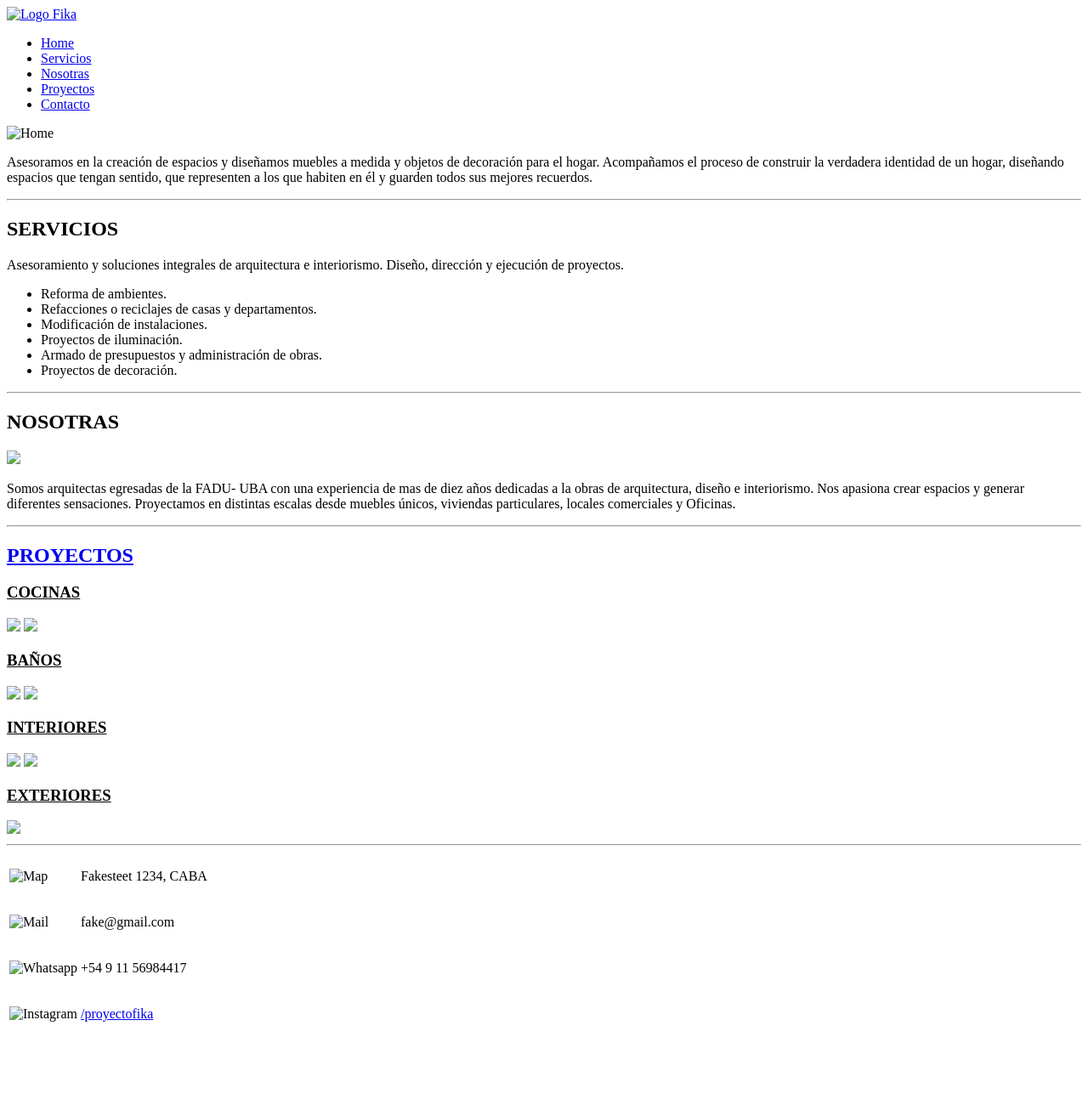
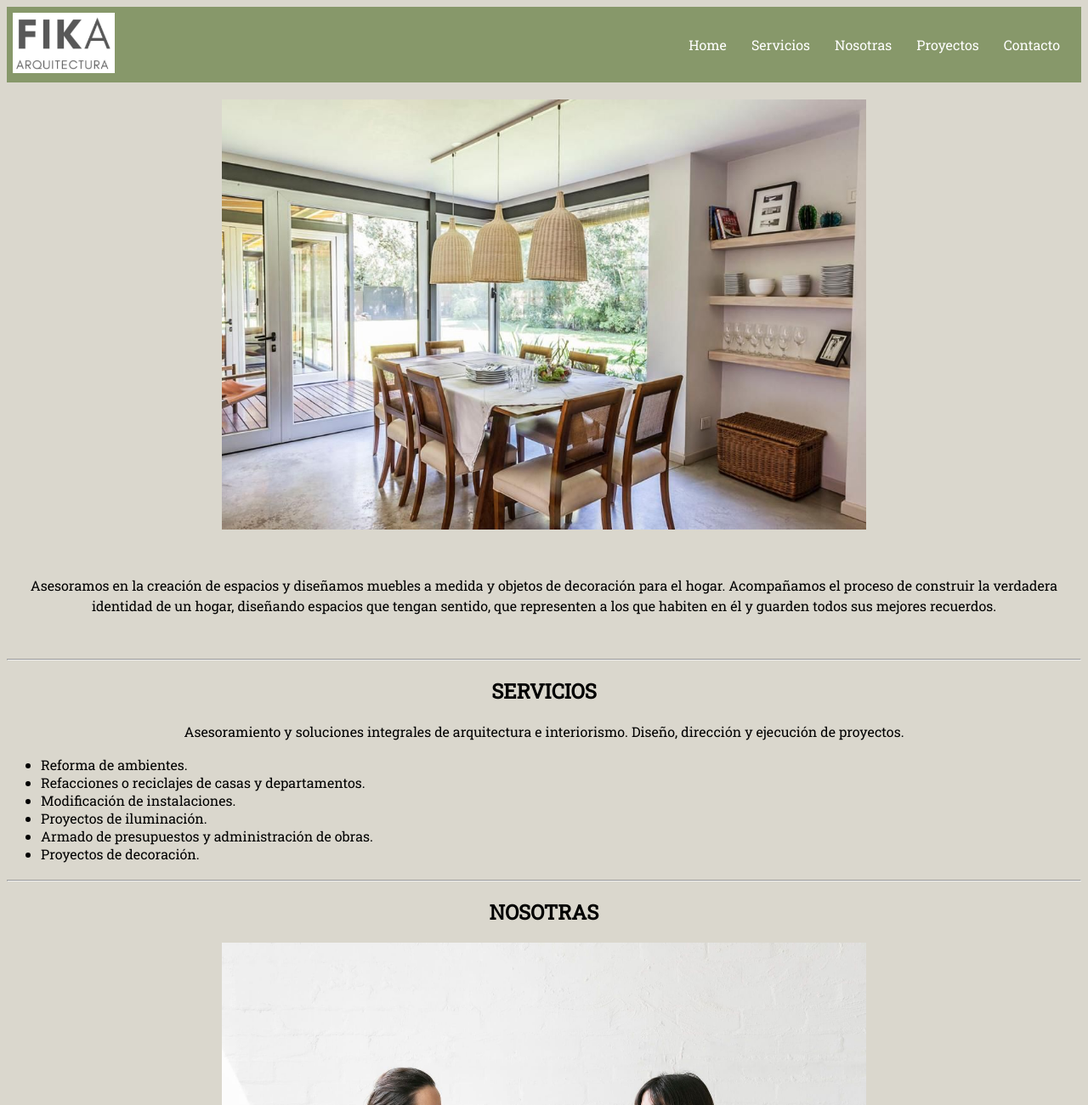
Before and after one commit to franciscofaguirre/ProyectoFika, a plain HTML site: page index.html in a window 1280 px wide. Shown: the top 1300 px of the page at 85% size. Before the commit the page ends 1229 px from the top, so only its background shows below. Drawn offline with Linux system fonts and the light colour scheme; the site is published under a folder, as on GitHub Pages, so addresses that start at the root find nothing.

Commit message:
Actualizacion fotos

```diff
--- a/index.html
+++ b/index.html
@@ -5,10 +5,10 @@
     <meta charset="UTF-8">
     <meta http-equiv="X-UA-Compatible" content="IE=edge">
     <meta name="viewport" content="width=device-width, initial-scale=1.0">
-    <link rel="shortcut icon" href="/imagenes/frameicon.jpg">
+    <link rel="shortcut icon" href="./imagenes/frameicon.jpg">
     <title> Proyecto Fika </title>
     <!-- CSS -->
-    <link rel="stylesheet" href="/CSS/estilos.css">
+    <link rel="stylesheet" href="./CSS/estilos.css">
 </head>
 
 
@@ -16,22 +16,22 @@
     <header class="header">
         <div class="headerLogo">
             <a href="/index.html">
-                <img src="/imagenes/logo.PNG" alt="Logo Fika"></a>
+                <img src="./imagenes/logo.PNG" alt="Logo Fika"></a>
         </div>
         <nav class="headerMenu ul li">
             <ul>
                 <li> <a href="index.html"> Home </a></li>
                 <li> <a href=#Servicios> Servicios </a></li>
                 <li> <a href=#Nosotras> Nosotras </a></li>
-                <li> <a href="/pages/proyectos.html"> Proyectos </a></li>
-                <li> <a href="/pages/contacto.html"> Contacto </a></li>
+                <li> <a href="./pages/proyectos.html"> Proyectos </a></li>
+                <li> <a href="./pages/contacto.html"> Contacto </a></li>
             </ul>
         </nav>
     </header>
 
 
     <section class="centrar espacio">
-        <img class="ajustarImagen" src="/imagenes/home.jfif" alt="Home">
+        <img class="ajustarImagen" src="./imagenes/home.jfif" alt="Home">
 
         <p class="centrarTexto"> Asesoramos en la creación de espacios y diseñamos muebles a medida y objetos de
         decoración para el hogar.
@@ -59,7 +59,7 @@
     <hr />
     <section id="Nosotras" class="centrar espacio">
         <h2><b> NOSOTRAS </b></h2>
-        <img src="/imagenes/arquitectas.jpg" width="60%">
+        <img src="./imagenes/arquitectas.jpg" width="60%">
 
         <p class="centrarTexto"> Somos arquitectas egresadas de la FADU- UBA con una experiencia de mas de diez años
             dedicadas a la obras de arquitectura, diseño e interiorismo. Nos apasiona crear espacios y generar
@@ -72,31 +72,31 @@
     <hr />
     <section>
         <div class="centrar">
-            <a href="/pages/proyectos.html">
+            <a href="./pages/proyectos.html">
                 <h2><b> PROYECTOS </b></h2>
             </a>
 
             <h3 class="espacioServicios"><u> COCINAS </u></h3>
             <div class="imagenes">
-                <img class="centrar" src="/imagenes/cocina1.PNG">
-                <img class="centrar" src="/imagenes/cocina2.PNG">
+                <img class="centrar" src="./imagenes/cocina1.PNG">
+                <img class="centrar" src="./imagenes/cocina2.PNG">
             </div>
 
             <h3 class="espacioServicios"><u> BAÑOS </u></h3>
             <div class="imagenes">
-                <img class="centrar" src="/imagenes/baño1.PNG">
-                <img class="centrar" src="/imagenes/baño2.PNG">
+                <img class="centrar" src="./imagenes/baño1.PNG">
+                <img class="centrar" src="./imagenes/baño2.PNG">
             </div>
 
             <h3 class="espacioServicios"><u> INTERIORES </u></h3>
             <div class="imagenes">
-                <img class="centrar" src="/imagenes/interior1.PNG">
-                <img class="centrar" src="/imagenes/interior2.PNG">
+                <img class="centrar" src="./imagenes/interior1.PNG">
+                <img class="centrar" src="./imagenes/interior2.PNG">
             </div>
 
             <h3 class="espacioServicios"><u> EXTERIORES </u></h3>
             <div class="imagenes">
-                <img class="centrar" src="/imagenes/exterior1.PNG">
+                <img class="centrar" src="./imagenes/exterior1.PNG">
             </div>
         </div>
     </section>
@@ -106,22 +106,22 @@
     <footer>
         <table class="espacio">
             <tr>
-                <td> <img src="/imagenes/mapa.JPG" alt="Map">
+                <td> <img src="./imagenes/mapa.JPG" alt="Map">
                 <td>
                     <p> Fakesteet 1234, CABA </p>
             </tr>
             <tr>
-                <td><img src="/imagenes/mail.JPG" alt="Mail">
+                <td><img src="./imagenes/mail.JPG" alt="Mail">
                 <td>
                     <p> fake@gmail.com </p>
             </tr>
             <tr>
-                <td><img src="/imagenes/telefono.JPG" alt="Whatsapp">
+                <td><img src="./imagenes/telefono.JPG" alt="Whatsapp">
                 <td>
                     <p> +54 9 11 56984417 </p>
             </tr>
             <tr>
-                <td><img src="/imagenes/instagram2.jpg" alt="Instagram">
+                <td><img src="./imagenes/instagram2.jpg" alt="Instagram">
                 <td>
                     <p> <a href="https://instagram.com/proyecto.fika?utm_medium=copy_link">/proyectofika </a></p>
             </tr>
```
